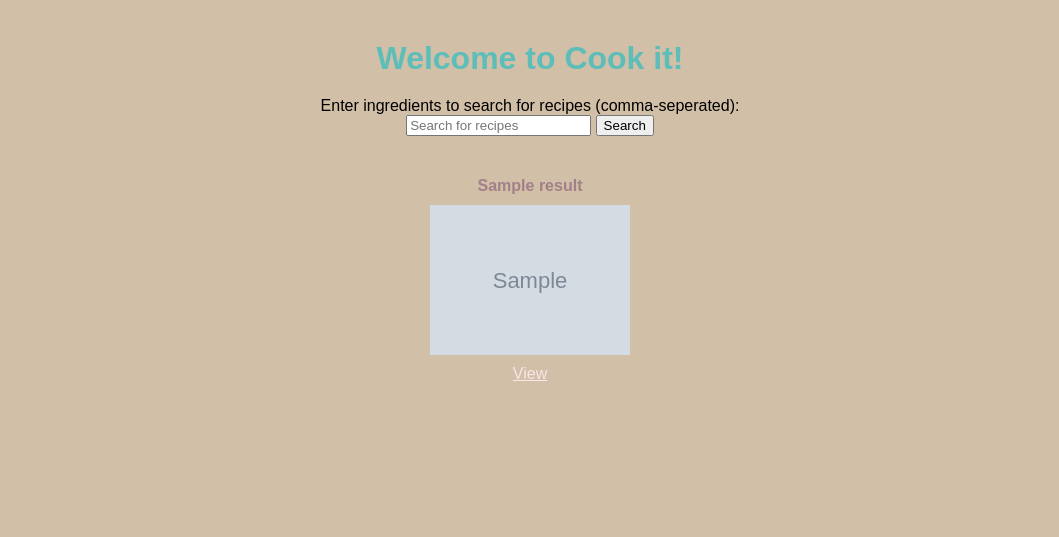
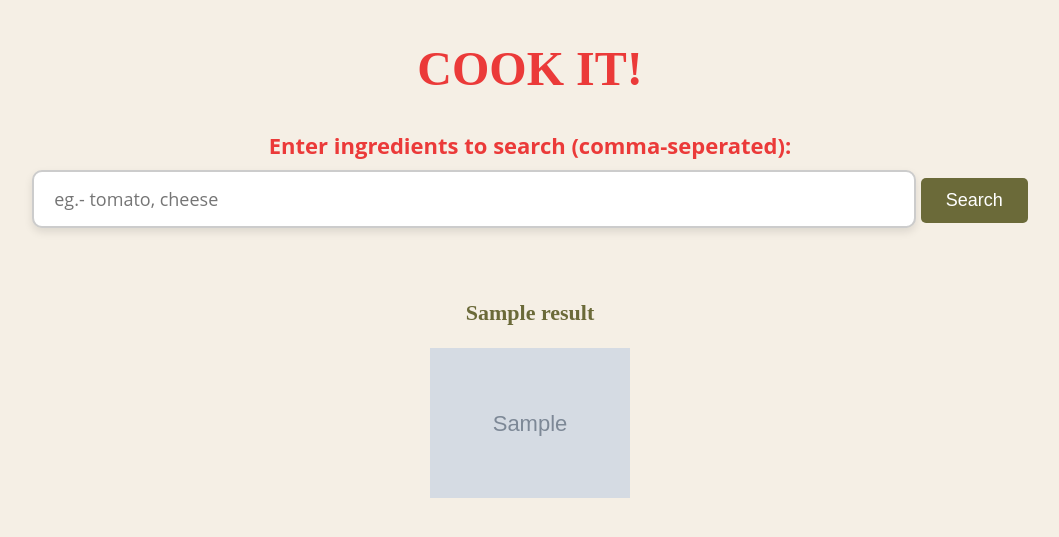
Before and after one commit to Spriha6/cookit, a Flask app: page / in a window 1280 px wide. Shown: the top 537 px of the page, without its empty margins (110-1169 px from the left). Run offline with Flask 3, Linux system fonts and the light colour scheme; grey boxes marked "Sample" are stand-in pictures; a database or web service that is not in the repository returns one stand-in record (values such as "Sample title"); data that the repository does not hold is empty.

Commit message:
better ui implemented

```diff
--- a/PycharmProjects/app.py
+++ b/PycharmProjects/app.py
@@ -71,7 +71,7 @@ def view_recipe(recipe_id):
     }
 
     # Send a GET request to the Spoonacular API to get the recipe information
-    response = requests.get(url, params=params)
+    response = requests.get(url, params = params)
     # If the API call is successful
     if response.status_code == 200:
         recipe = response.json()
--- a/PycharmProjects/templates/index.html
+++ b/PycharmProjects/templates/index.html
@@ -2,107 +2,151 @@
 <!DOCTYPE html>
 <html lang="en">
 <head>
-    <title>Recipe Application</title>
+    <title>Cook It!</title>
     <style>
+
+    <link href="https://fonts.googleapis.com/css2?family=Playfair+Display:wght@400;700&family=Open+Sans:wght@400;600&display=swap" rel="stylesheet">
+
+        h1, .recipe-title {
+            font-family: 'Playfair Display', serif;
+            font-size: 48px;
+            color: #eb3a39;
+        }
+
+        body, label, .recipe-description, input[type="text"], a {
+            font-family: 'Open Sans', sans-serif;
+            font-size: 18px;
+            color: #3b3a39;
+        }
+
         body {
             text-align: center;
             margin: 40px;
-            font-family: Arial, Helvetica, sans-serif;
-            background-color: #d1bfa7;
-        }
-        .search-bar input[type="text"] {
-            border: 2px solid #ccc; /* Light grey border */
-            background-color: #fff; /* White background */
-            padding: 15px 20px; /* Larger padding */
-            border-radius: 8px; /* Rounded corners */
-            width: 300px; /* Increased width */
-            font-size: 18px; /* Larger text size */
-            box-shadow: 0 0 8px rgba(0, 0, 0, 0.1); /* Slight shadow for better visibility */
-        }
-        .search-bar input[type="text"]:focus {
-            outline: none; /* Remove default focus outline */
-            border: 2px solid #d0bdf4; /* Blue border on focus */
-            box-shadow: 0 0 10px #d0bdf4; /* Subtle blue shadow */
+            font-family: 'Playfair Display', serif;
+            background-color: #f5efe5;
         }
 
         h1 {
-            margin-bottom: 20px;
-            color: #5cbdb9
+            font-size: 48px;
+            font-weight: bold;
+            color: #eb3a39;
+            line-height: 1.2;
         }
+
         form {
             margin-bottom: 20px;
         }
+
         ul {
             list-style: none;
             padding: 0;
         }
+
         li {
             display: inline-block;
             text-align: center;
             margin: 10px;
             width: 200px;
         }
+
         .recipe-title {
-            font-size: 16px;
-            line-height: 1.2;
-            max-height: 3.6em;
-            overflow: hidden;
-            text-overflow: ellipsis;
-            white-space: normal;
-            color: #a28089;
-            margin: 10px 0;
-        }
-        a:hover {
-            background-color: #45a049; /* Darker green on hover */
+            font-size: 22px;
+            font-weight: 600;
+            color: #6b6a39;
         }
 
         img {
-            display: block;
+            display: inline-block;
             margin: 0 auto;
             max-width: 200px;
         }
+
         a {
-            display: inline-block;
-            margin-top: 10px;
-            color: #fbe3e8;
+            font-size: 18px;
+            font-weight: 500;
+            color: #eb3a39;
             text-decoration: underline;
         }
+
+        /* Adds the red underline when cursor is on the picture */
+        a:hover {
+            background-color: #eb3a39;
+        }
+
         .recipe-details {
             max-width: 600px;
             margin: 0 auto;
             border: 2px solid #ccc;
             padding: 20px;
         }
+
         .section-title {
             text-align: left;
             margin-bottom: 10px;
         }
-        .ingredient-list, .instrction-list {
-            text-align: left;
+
+
+        /* Enhancing the label and input */
+        label {
+            font-size: 22px;
+            color: #eb3a39; /* Brighter red */
+            margin-bottom: 10px;
+            display: inline-block;
+            font-weight: bold;
+        }
+
+        input[type="text"] {
+            width: 70%;
+            padding: 15px 20px;
+            font-size: 18px;
+            border: 2px solid #ccc;
+            border-radius: 10px;
+            box-shadow: 0 4px 8px rgba(0, 0, 0, 0.1);
+            margin-bottom: 20px;
+        }
+
+        input[type="submit"] {
+            padding: 12px 25px;
+            font-size: 18px;
+            color: white;
+            background-color: #6b6a39; /* Olive green */
+            border: none;
+            border-radius: 5px;
+            cursor: pointer;
+        }
+
+        input[type="submit"]:hover {
+            background-color: #5a5a30; /* Darker olive green */
         }
     </style>
 </head>
 <body>
-    <h1>Welcome to Cook it!</h1>
+    <h1>COOK IT!</h1>
     <form method="POST" action="/">
-        <label for = "Ingredients"> Enter ingredients to search for recipes (comma-seperated):</label><br>
-        <input type="text" name="search_query" placeholder="Search for recipes">
+        <label for = "Ingredients"> Enter ingredients to search (comma-seperated):</label><br>
+        <input type="text" name="search_query" placeholder="eg.- tomato, cheese">
         <input type="submit" value="Search">
     </form>
 
     <!-- Check of recipes are available-->
-    {% if recipes%}
+    {% if recipes %}
     <ul>
         {% for recipe in recipes %}
         <li>
             <h3 class="recipe-title">{{ recipe.title }}</h3>
+
             {% if recipe.image %}
-            <img src="{{ recipe.image }}" alt="{{ recipe.title }}">
+            <button style="border: none; background: none; padding: 0;">
+                <a href="{{ url_for('view_recipe', recipe_id=recipe.id, search_query=search_query) }}">
+                <img src="{{ recipe.image }}" alt="{{ recipe.title }}">
+                </a>
+            </button>
             {% endif %}
-            <a href="{{ url_for('view_recipe', recipe_id=recipe.id, search_query=search_query) }}">View</a>
+
         </li>
         {% endfor %}
     </ul>
+
     <!-- If no recipes are found -->
     {% else %}
     <p>No recipes found.</p>
```
Also changed, not shown: PycharmProjects/templates/recipe.html (+58 -10 lines).
